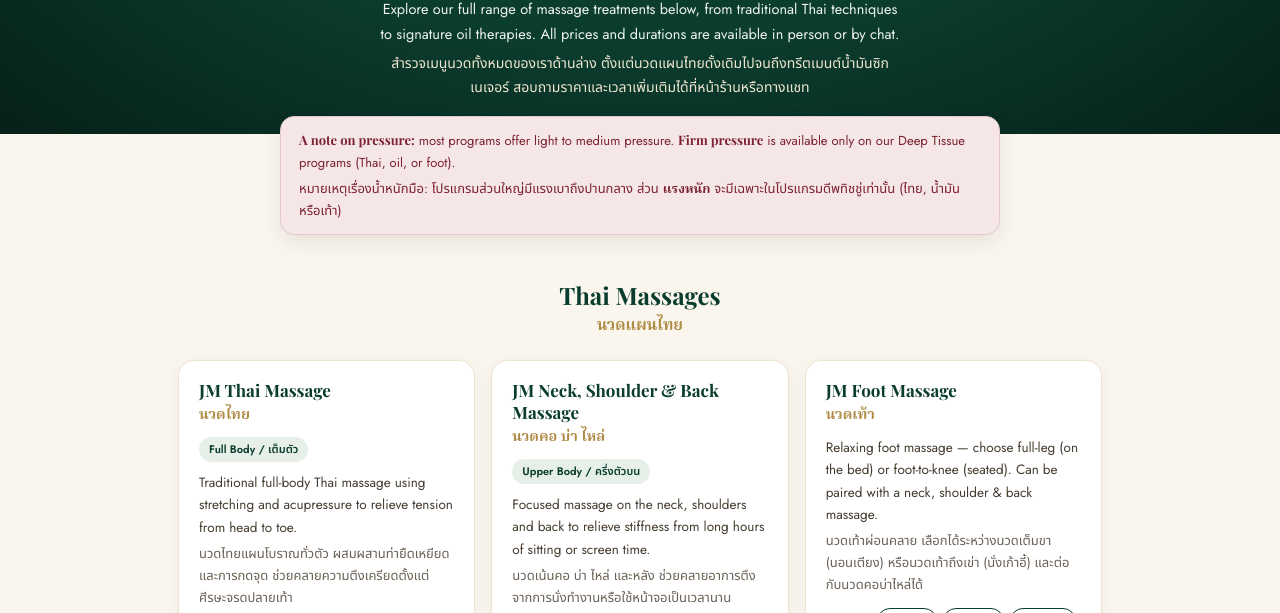
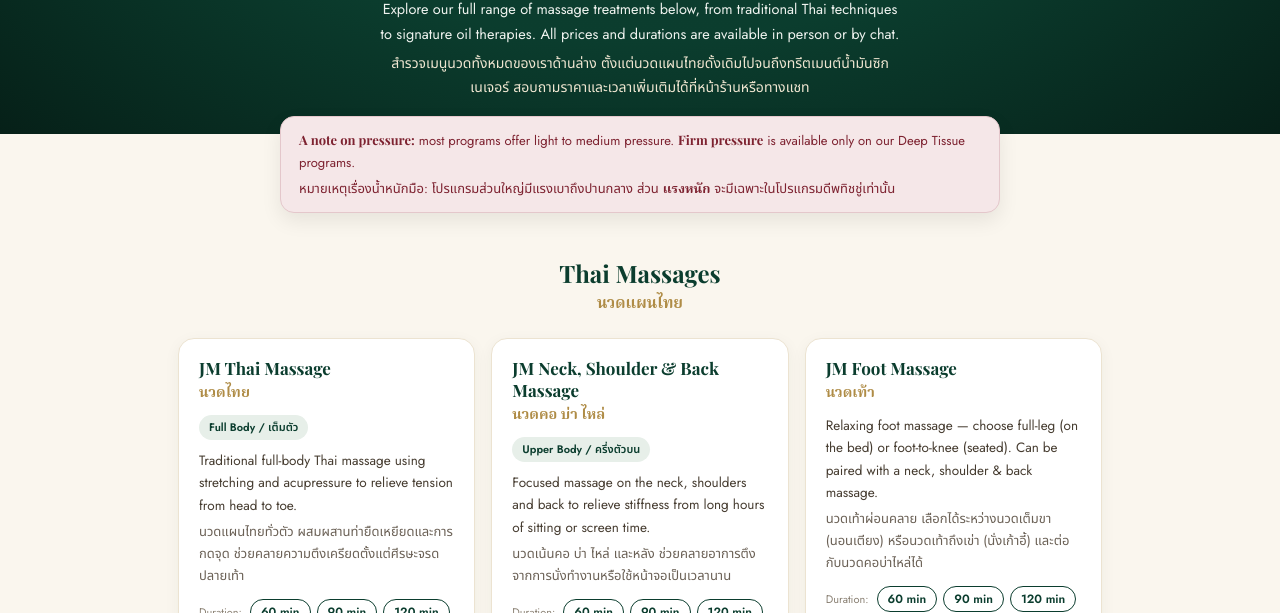
Before and after one commit to jmmassagestudio/ourservices, a plain HTML site: page index.html in a window 1280 px wide. Shown: the part 339-952 px from the top of the page. Drawn offline with nearby package versions, Linux system fonts and the light colour scheme.

Commit message:
Update index.html

```diff
--- a/index.html
+++ b/index.html
@@ -269,8 +269,8 @@
 </div>
 
 <div class="pressure-note">
-  <b>A note on pressure:</b> most programs offer light to medium pressure. <b>Firm pressure</b> is available only on our Deep Tissue programs (Thai, oil, or foot).
-  <span class="th">หมายเหตุเรื่องน้ำหนักมือ: โปรแกรมส่วนใหญ่มีแรงเบาถึงปานกลาง ส่วน <b>แรงหนัก</b> จะมีเฉพาะในโปรแกรมดีพทิชชู่เท่านั้น (ไทย, น้ำมัน หรือเท้า)</span>
+  <b>A note on pressure:</b> most programs offer light to medium pressure. <b>Firm pressure</b> is available only on our Deep Tissue programs.
+  <span class="th">หมายเหตุเรื่องน้ำหนักมือ: โปรแกรมส่วนใหญ่มีแรงเบาถึงปานกลาง ส่วน <b>แรงหนัก</b> จะมีเฉพาะในโปรแกรมดีพทิชชู่เท่านั้น</span>
 </div>
 
 <div id="thai-massages" class="section">
@@ -362,7 +362,7 @@
   {
     nameEn:"JM Thai Massage", nameTh:"นวดไทย",
     descEn:"Traditional full-body Thai massage using stretching and acupressure to relieve tension from head to toe.",
-    descTh:"นวดไทยแผนโบราณทั่วตัว ผสมผสานท่ายืดเหยียดและการกดจุด ช่วยคลายความตึงเครียดตั้งแต่ศีรษะจรดปลายเท้า",
+    descTh:"นวดแผนไทยทั่วตัว ผสมผสานท่ายืดเหยียดและการกดจุด ช่วยคลายความตึงเครียดตั้งแต่ศีรษะจรดปลายเท้า",
     badges:[{en:"Full Body",th:"เต็มตัว",type:"green"}],
     durations:[60,90,120,180],
     note:{en:"Recommended: 90 minutes or more.", th:"แนะนำ: อย่างน้อย 90 นาที"}
@@ -393,7 +393,8 @@
     descEn:"A soothing scalp, head and face massage without oil — perfect for easing headaches and mental fatigue.",
     descTh:"นวดผ่อนคลายศีรษะและใบหน้าแบบไม่ใช้น้ำมัน ช่วยลดอาการปวดศีรษะและความเหนื่อยล้าทางจิตใจ",
     badges:[{en:"No oil",th:"ไม่ใช้น้ำมัน",type:"green"},{en:"Advance booking",th:"จองล่วงหน้า",type:"gold"}],
-    durations:[60,90,120,180]
+    durations:[60,90,120,180],
+    note:{en:"Available at light to medium pressure only.", th:"มีเฉพาะแรงนวดเบาถึงปานกลางเท่านั้น"}
   },
   {
     nameEn:"JM Foot Massage with Warm Oil", nameTh:"นวดเท้าด้วยน้ำมันอุ่น",
@@ -404,7 +405,7 @@
   {
     nameEn:"JM Thai Massage with Herbal Compress", nameTh:"นวดไทย + ประคบสมุนไพร",
     descEn:"Traditional Thai massage combined with a warm herbal compress ball for deep relaxation.",
-    descTh:"นวดไทยแผนโบราณผสมผสานกับลูกประคบสมุนไพรร้อน เพื่อการผ่อนคลายอย่างล้ำลึก",
+    descTh:"นวดแผนไทยผสมผสานกับลูกประคบสมุนไพรร้อน เพื่อการผ่อนคลายอย่างล้ำลึก",
     durations:[90,120,180],
     note:{en:"2-hour treatment recommended.", th:"แนะนำทรีตเมนต์ 2 ชั่วโมง"}
   }
```
